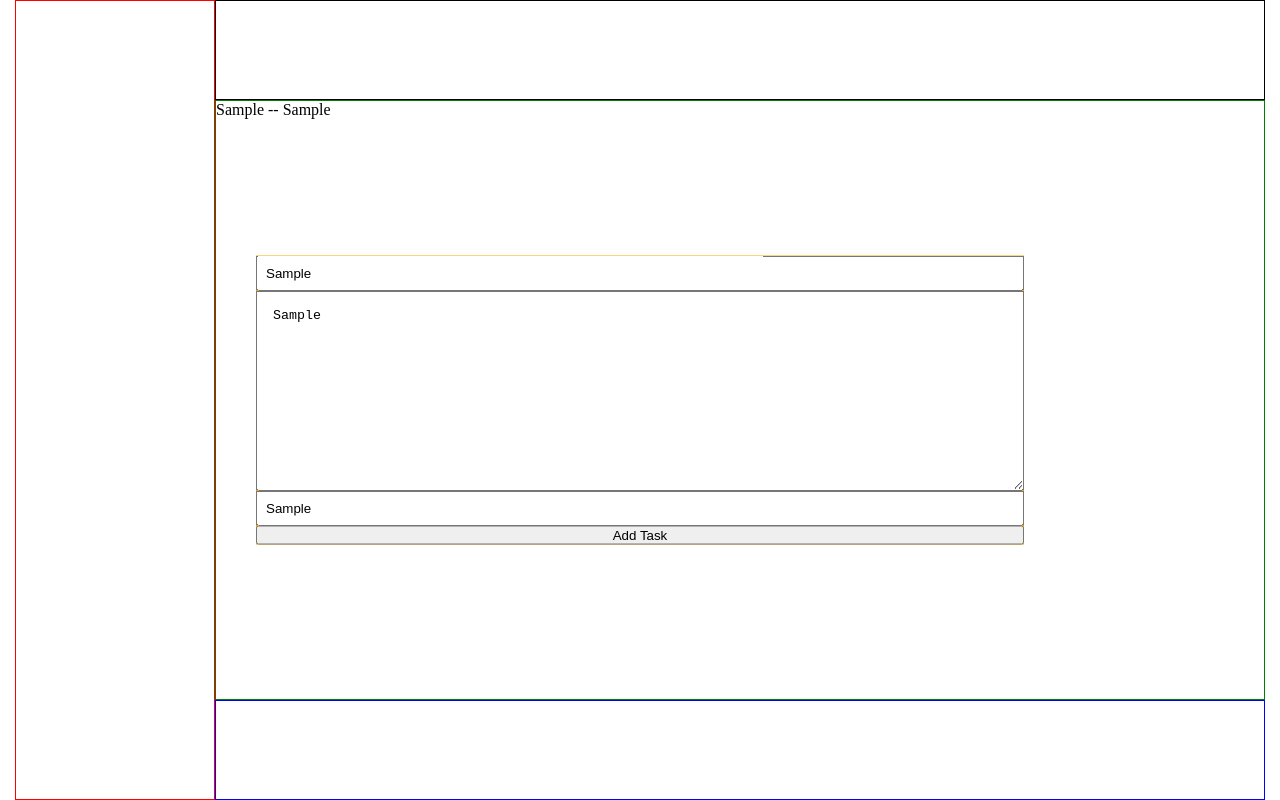
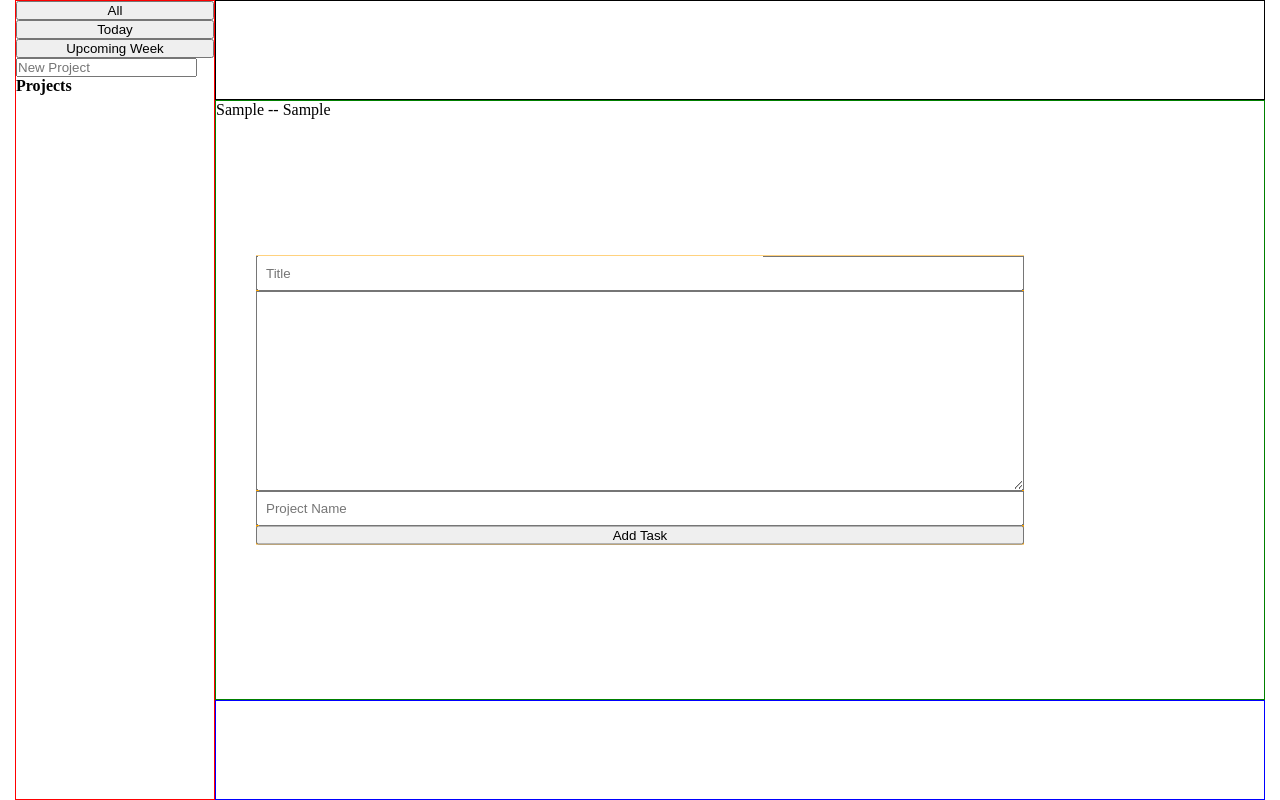
Before and after one commit to adrian92612/odin-todo-list, a website built with webpack: page src/template.html in a window 1280 px wide. Both pictures are taken after typing "Sample", "Sample", "Sample" into the empty fields and a click on the button "Add Task". Built offline with nearby package versions, Linux system fonts and the light colour scheme.

Commit message:
added sidebar elements

```diff
--- a/src/index.js
+++ b/src/index.js
@@ -1,7 +1,16 @@
 import "./main.css";
 import addTask from "./taskHandler";
 
+const taskFormListener = () => {
+  const taskForm = document.getElementById("task-form");
+  taskForm.addEventListener("submit", (e) => {
+    addTask(e);
+    taskForm.reset();
+  });
+};
+
+const addProjectListener = () => {};
+
 (function init() {
-  const taskForm = document.getElementById("task-form");
-  taskForm.addEventListener("submit", (e) => addTask(e));
+  taskFormListener();
 })();
--- a/src/main.css
+++ b/src/main.css
@@ -26,6 +26,12 @@ header {
 .side-bar {
   grid-area: sidebar;
   border: 1px solid red;
+}
+
+.nav-options {
+  display: flex;
+  flex-direction: column;
+  justify-content: center;
 }
 
 #main {
--- a/src/taskHandler.js
+++ b/src/taskHandler.js
@@ -1,6 +1,8 @@
 import render from "./domManipulator";
 
 let mainTaskArray = [];
+let subTaskArray = [];
+let projectArray = [];
 
 class Task {
   constructor(title, details, projectName) {
--- a/src/template.html
+++ b/src/template.html
@@ -14,7 +14,19 @@
         <input type="text" id="projectName" placeholder="Project Name" />
         <button type="submit">Add Task</button>
       </form>
-      <nav class="side-bar"></nav>
+      <nav class="side-bar">
+        <div class="nav-options">
+          <button class="btn-all">All</button>
+          <button class="btn-today">Today</button>
+          <button class="btn-upcomingWeek">Upcoming Week</button>
+        </div>
+        <div class="add-project">
+          <input type="text" id="add-new-project" placeholder="New Project" />
+        </div>
+        <div class="proj-names">
+          <h4>Projects</h4>
+        </div>
+      </nav>
       <div id="main"></div>
       <footer></footer>
     </div>
```
Also changed, not shown: dist/bundle.js, dist/index.html.
